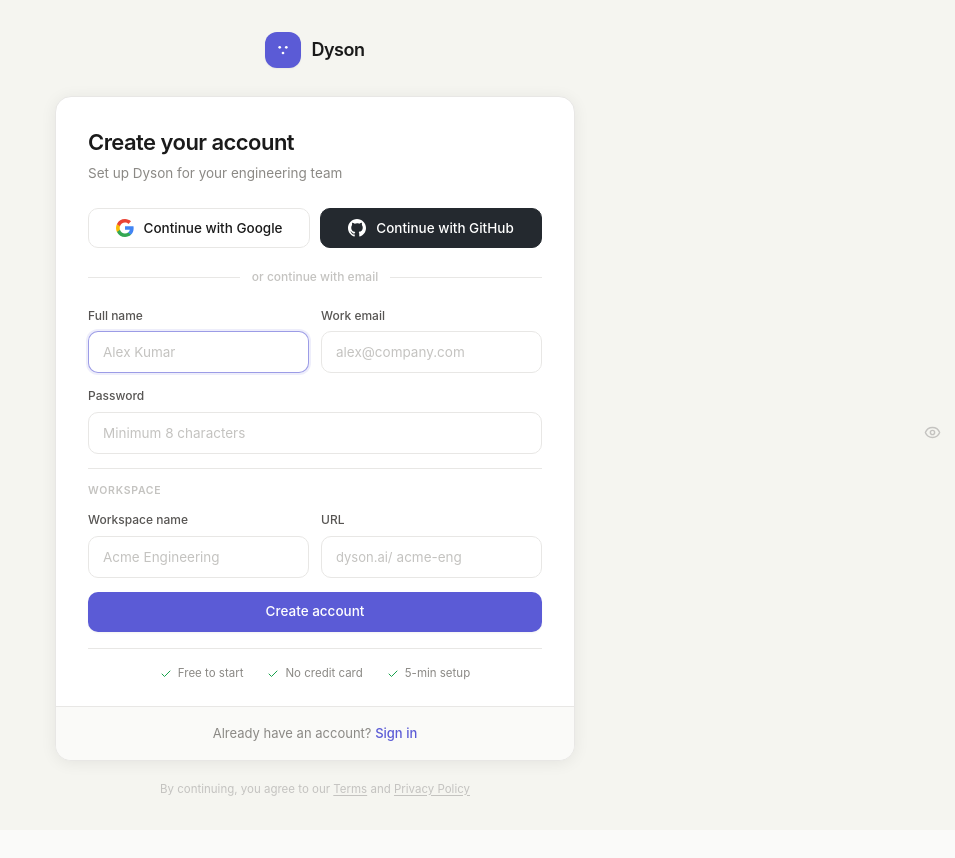
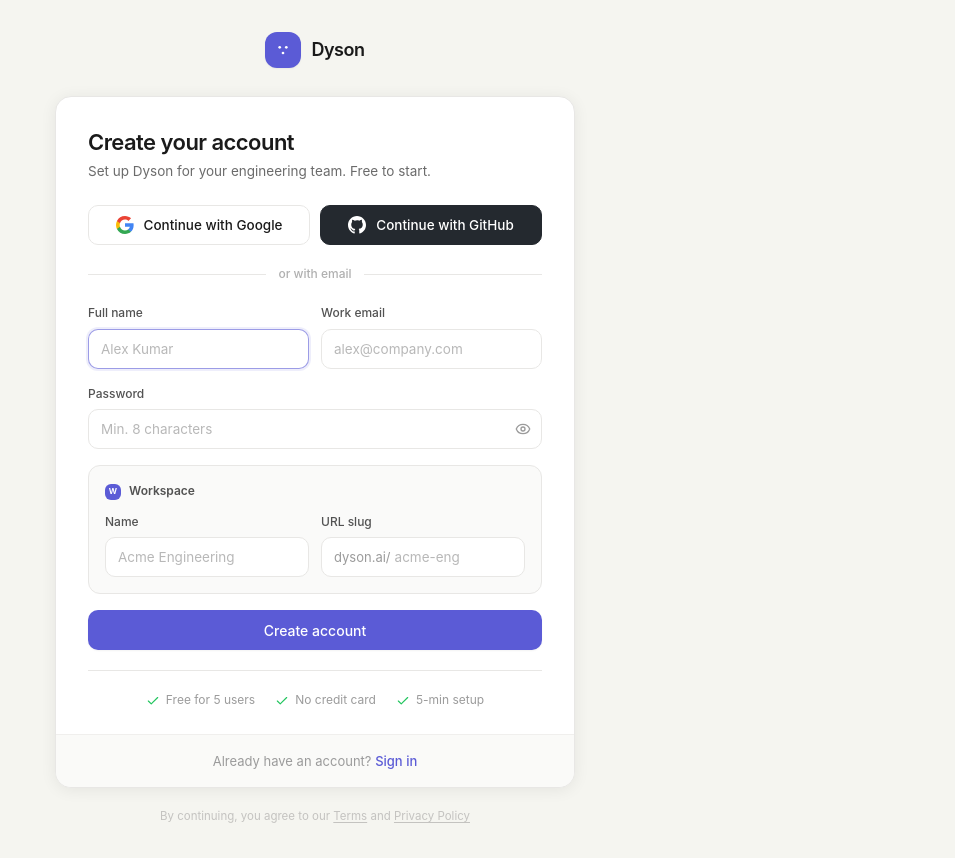
Before and after one commit to Jatin-Dev-Je/Dyson.ai, a React (Vite) app in the folder frontend/: page /signup in a window 1280 px wide. Shown: the whole page, without its empty margins (325-1280 px from the left). Before the commit the page ends 830 px from the top, so only its background shows below. Built offline with nearby package versions, Linux system fonts and the light colour scheme.

Commit message:
feat(frontend): redesign signup card — proper sections, fixed password toggle, workspace preview

```diff
--- a/frontend/src/pages/auth/Signup.tsx
+++ b/frontend/src/pages/auth/Signup.tsx
@@ -1,86 +1,115 @@
 import { useState } from 'react'
 import { Link, useNavigate } from 'react-router-dom'
-import { Eye, EyeOff, Loader2, Check } from 'lucide-react'
+import { Eye, EyeOff, Loader2, Check, ChevronRight } from 'lucide-react'
 import { AuthLayout } from './AuthLayout'
 import { OAuthButton } from '@/components/shared/OAuthButton'
 import { authApi, ApiError } from '@/lib/api'
 import { cn } from '@/lib/utils'
 
+// ─── Helpers ──────────────────────────────────────────────────────────────
+
 function toSlug(s: string) {
   return s.toLowerCase().replace(/[^a-z0-9]+/g, '-').replace(/^-|-$/g, '').slice(0, 50)
 }
 
+// ─── Password strength ────────────────────────────────────────────────────
+
 function PasswordStrength({ password }: { password: string }) {
   if (!password) return null
-  const checks = [password.length >= 8, /[A-Z]/.test(password), /[0-9!@#$%]/.test(password)]
-  const score   = checks.filter(Boolean).length
-  const bars    = ['bg-danger', 'bg-warning', 'bg-success']
-  const labels  = ['Weak', 'Fair', 'Strong']
-  const colors  = ['text-danger', 'text-warning', 'text-success']
+  const checks = [password.length >= 8, /[A-Z]/.test(password), /[0-9!@#$%^&*]/.test(password)]
+  const score  = checks.filter(Boolean).length
+  const color  = ['#EF4444', '#F59E0B', '#22C55E'][score - 1] ?? '#E5E7EB'
+  const label  = ['Weak', 'Fair', 'Strong'][score - 1] ?? 'Too short'
   return (
-    <div className="mt-2">
-      <div className="flex gap-1 mb-1.5">
+    <div className="mt-2 flex items-center gap-3">
+      <div className="flex gap-1 flex-1">
         {[0, 1, 2].map(i => (
-          <div key={i} className={cn('flex-1 h-[3px] rounded-full transition-all duration-300',
-            i < score ? bars[score - 1] : 'bg-line')} />
+          <div key={i} className="flex-1 h-[3px] rounded-full transition-all duration-300"
+            style={{ background: i < score ? color : '#E8E7E5' }} />
         ))}
       </div>
-      <p className={cn('text-[11px] font-medium', colors[score - 1] ?? 'text-ink-4')}>
-        {labels[score - 1] ?? 'Too short'}
-      </p>
+      <span className="text-[11px] font-medium flex-shrink-0" style={{ color: score ? color : '#9b9b9b' }}>
+        {label}
+      </span>
     </div>
   )
 }
 
-function InputField({
-  label, placeholder, type = 'text', value, onChange, error, autoFocus, prefix, readOnly, hint, autoComplete,
-}: {
-  label: string; placeholder?: string; type?: string; value: string
-  onChange?: (v: string) => void; error?: string | undefined; autoFocus?: boolean
-  prefix?: string; readOnly?: boolean; hint?: string | undefined; autoComplete?: string
+// ─── Field wrapper ─────────────────────────────────────────────────────────
+
+function Field({ label, error, hint, children }: {
+  label: string; error?: string | undefined; hint?: string | undefined; children: React.ReactNode
 }) {
-  const [showPw, setShowPw] = useState(false)
-  const isPassword = type === 'password'
-  const inputType = isPassword ? (showPw ? 'text' : 'password') : type
-
   return (
     <div>
       <div className="flex items-baseline justify-between mb-1.5">
-        <label className="text-[12px] font-medium text-ink-2">{label}</label>
-        {hint && <span className="text-[11px] text-ink-4">{hint}</span>}
+        <label className="text-[12px] font-medium text-[#525252]">{label}</label>
+        {hint && <span className="text-[11px] text-[#9b9b9b]">{hint}</span>}
       </div>
-      <div className={cn('flex items-center rounded-lg border bg-white transition-all overflow-hidden',
-        error ? 'border-danger/60 ring-2 ring-danger/10' : 'border-line hover:border-line-strong focus-within:border-primary/60 focus-within:ring-2 focus-within:ring-primary/10'
+      {children}
+      {error && (
+        <p className="text-[11.5px] text-[#EF4444] mt-1 flex items-center gap-1">
+          <span className="w-1 h-1 rounded-full bg-[#EF4444] inline-block flex-shrink-0" />
+          {error}
+        </p>
+      )}
+    </div>
+  )
+}
+
+// ─── Input ────────────────────────────────────────────────────────────────
+
+function Input({
+  type = 'text', value, onChange, placeholder, autoFocus, autoComplete,
+  prefix, readOnly, hasError,
+}: {
+  type?: string; value: string; onChange?: (v: string) => void
+  placeholder?: string; autoFocus?: boolean; autoComplete?: string
+  prefix?: string; readOnly?: boolean; hasError?: boolean
+}) {
+  const [show, setShow] = useState(false)
+  const isPw = type === 'password'
+
+  return (
+    <div className={cn(
+      'flex items-center h-10 rounded-lg border bg-white transition-all',
+      hasError
+        ? 'border-[#EF4444]/50 ring-2 ring-[#EF4444]/10'
+        : readOnly
+        ? 'border-[#E8E7E5] bg-[#FAFAF9]'
+        : 'border-[#E8E7E5] hover:border-[#C8C7C5] focus-within:border-[#5B5BD6]/60 focus-within:ring-2 focus-within:ring-[#5B5BD6]/10'
     )}>
       {prefix && (
-          <span className="pl-3.5 pr-1 text-[13px] text-ink-4 select-none flex-shrink-0">{prefix}</span>
+        <span className="pl-3 pr-0.5 text-[13px] text-[#9b9b9b] select-none flex-shrink-0 leading-none">
+          {prefix}
+        </span>
       )}
       <input
-          type={inputType}
+        type={isPw ? (show ? 'text' : 'password') : type}
+        value={value}
+        onChange={e => onChange?.(e.target.value)}
         placeholder={placeholder}
-          value={value}
-          readOnly={readOnly}
         autoFocus={autoFocus}
         autoComplete={autoComplete}
-          onChange={e => onChange?.(e.target.value)}
+        readOnly={readOnly}
         className={cn(
-            'flex-1 h-10 px-3.5 bg-transparent text-[13.5px] text-ink-1 placeholder:text-ink-4 outline-none',
-            prefix && 'pl-0',
-            readOnly && 'text-ink-3 cursor-default',
-            isPassword && 'pr-11'
+          'flex-1 h-full bg-transparent text-[13.5px] outline-none min-w-0',
+          prefix ? 'pl-0.5 pr-3' : 'px-3',
+          isPw && 'pr-10',
+          readOnly ? 'text-[#9b9b9b] cursor-default' : 'text-[#1a1a1a] placeholder:text-[#b8b8b8]'
         )}
       />
-        {isPassword && (
-          <button type="button" onClick={() => setShowPw(v => !v)}
-            className="absolute right-3.5 text-ink-4 hover:text-ink-2 transition-colors">
-            {showPw ? <EyeOff className="w-[17px] h-[17px]" /> : <Eye className="w-[17px] h-[17px]" />}
+      {isPw && (
+        <button type="button" onClick={() => setShow(v => !v)} tabIndex={-1}
+          className="w-9 flex items-center justify-center text-[#9b9b9b] hover:text-[#525252] transition-colors flex-shrink-0">
+          {show ? <EyeOff className="w-4 h-4" /> : <Eye className="w-4 h-4" />}
         </button>
       )}
     </div>
-      {error && <p className="text-[11.5px] text-danger mt-1.5">{error}</p>}
-    </div>
   )
 }
+
+// ─── Signup page ──────────────────────────────────────────────────────────
 
 export default function Signup() {
   const navigate = useNavigate()
@@ -95,19 +124,23 @@
   const [apiError,      setApiError]      = useState<string | null>(null)
   const [errors,        setErrors]        = useState<Record<string, string | undefined>>({})
 
+  function clearError(key: string) {
+    setErrors(prev => ({ ...prev, [key]: undefined }))
+  }
+
   function handleWorkspaceName(val: string) {
     setWorkspaceName(val)
+    clearError('workspaceName')
     if (!slugTouched) setWorkspaceSlug(toSlug(val))
-    setErrors(v => ({ ...v, workspaceName: undefined }))
   }
 
   function validate() {
     const e: Record<string, string> = {}
-    if (!name.trim())                              e.name          = 'Required'
+    if (!name.trim())                              e.name          = 'Name is required'
     if (!email.includes('@'))                      e.email         = 'Enter a valid email'
     if (password.length < 8)                       e.password      = 'At least 8 characters'
-    if (!workspaceName.trim())                     e.workspaceName = 'Required'
-    if (!/^[a-z0-9-]{2,50}$/.test(workspaceSlug)) e.workspaceSlug = 'Lowercase letters and hyphens only'
+    if (!workspaceName.trim())                     e.workspaceName = 'Workspace name is required'
+    if (!/^[a-z0-9-]{2,50}$/.test(workspaceSlug)) e.workspaceSlug = 'Only lowercase letters, numbers, hyphens'
     setErrors(e)
     return Object.keys(e).length === 0
   }
@@ -125,26 +158,36 @@
       navigate('/app', { replace: true })
     } catch (err) {
       if (err instanceof ApiError && err.code === 'SLUG_TAKEN') {
-        setErrors(v => ({ ...v, workspaceSlug: 'This URL is already taken — try another' }))
+        setErrors(v => ({ ...v, workspaceSlug: 'This URL is taken — try another' }))
       } else {
-        setApiError(err instanceof ApiError ? err.message : 'Something went wrong — try again.')
+        setApiError(err instanceof ApiError ? err.message : 'Something went wrong — please try again.')
       }
     } finally {
       setLoading(false)
     }
   }
 
+  const slugPreview = workspaceSlug
+    ? <span className="text-[#5B5BD6] font-medium">{workspaceSlug}</span>
+    : <span className="text-[#b8b8b8]">your-workspace</span>
+
   return (
     <AuthLayout wide>
-      <div className="px-8 pt-7 pb-6">
+
+      {/* ── Card body ─────────────────────────────────────────── */}
+      <div className="px-8 pt-8 pb-6">
 
         {/* Header */}
         <div className="mb-6">
-          <h1 className="text-[22px] font-semibold text-ink-1 tracking-tight mb-1">Create your account</h1>
-          <p className="text-[13.5px] text-ink-3">Set up Dyson for your engineering team</p>
+          <h1 className="text-[22px] font-semibold text-[#1a1a1a] tracking-tight leading-tight mb-1">
+            Create your account
+          </h1>
+          <p className="text-[13.5px] text-[#6b6b6b]">
+            Set up Dyson for your engineering team. Free to start.
+          </p>
         </div>
 
-        {/* OAuth — side by side on wide card */}
+        {/* OAuth buttons */}
         <div className="grid grid-cols-2 gap-2.5 mb-5">
           <OAuthButton provider="google" />
           <OAuthButton provider="github" />
@@ -152,90 +195,113 @@
 
         {/* Divider */}
         <div className="flex items-center gap-3 mb-5">
-          <div className="flex-1 h-px bg-line" />
-          <span className="text-[12px] text-ink-4 font-medium">or continue with email</span>
-          <div className="flex-1 h-px bg-line" />
+          <div className="flex-1 h-px bg-[#E8E7E5]" />
+          <span className="text-[12px] text-[#b0b0b0] font-medium">or with email</span>
+          <div className="flex-1 h-px bg-[#E8E7E5]" />
         </div>
 
         {/* API error */}
         {apiError && (
-          <div className="mb-5 flex items-start gap-2.5 px-3.5 py-3 rounded-lg bg-red-50 border border-red-200">
-            <div className="w-1.5 h-1.5 rounded-full bg-danger mt-1.5 flex-shrink-0" />
-            <p className="text-[12.5px] text-danger leading-relaxed">{apiError}</p>
+          <div className="mb-5 px-4 py-3 rounded-lg bg-[#FEF2F2] border border-[#FECACA] flex items-start gap-2.5">
+            <div className="w-1.5 h-1.5 rounded-full bg-[#EF4444] mt-1.5 flex-shrink-0" />
+            <p className="text-[12.5px] text-[#DC2626] leading-relaxed">{apiError}</p>
           </div>
         )}
 
         {/* Form */}
         <form onSubmit={handleSubmit} noValidate>
-          <div className="space-y-3.5">
+          <div className="space-y-4">
 
-            {/* Name + Email side by side */}
+            {/* Row 1: Name + Email */}
             <div className="grid grid-cols-2 gap-3">
-              <InputField label="Full name" placeholder="Alex Kumar" autoFocus
-                value={name} error={errors.name}
-                onChange={v => { setName(v); setErrors(e => ({ ...e, name: undefined })) }} />
-              <InputField label="Work email" type="email" placeholder="alex@company.com"
-                autoComplete="email" value={email} error={errors.email}
-                onChange={v => { setEmail(v); setErrors(e => ({ ...e, email: undefined })) }} />
+              <Field label="Full name" error={errors.name}>
+                <Input value={name} placeholder="Alex Kumar" autoFocus
+                  hasError={!!errors.name}
+                  onChange={v => { setName(v); clearError('name') }} />
+              </Field>
+
+              <Field label="Work email" error={errors.email}>
+                <Input type="email" value={email} placeholder="alex@company.com"
+                  autoComplete="email" hasError={!!errors.email}
+                  onChange={v => { setEmail(v); clearError('email') }} />
+              </Field>
             </div>
 
             {/* Password */}
-            <div>
-              <InputField label="Password" type="password" placeholder="Minimum 8 characters"
-                autoComplete="new-password" value={password} error={errors.password}
-                onChange={v => { setPassword(v); setErrors(e => ({ ...e, password: undefined })) }} />
+            <Field label="Password" error={errors.password}>
+              <Input type="password" value={password} placeholder="Min. 8 characters"
+                autoComplete="new-password" hasError={!!errors.password}
+                onChange={v => { setPassword(v); clearError('password') }} />
               <PasswordStrength password={password} />
+            </Field>
+
+            {/* Workspace section */}
+            <div className="rounded-xl border border-[#E8E7E5] bg-[#FAFAF9] p-4">
+              <div className="flex items-center gap-2 mb-3">
+                <div className="w-4 h-4 rounded bg-[#5B5BD6] flex items-center justify-center flex-shrink-0">
+                  <span className="text-[8px] font-bold text-white">W</span>
+                </div>
+                <span className="text-[12px] font-semibold text-[#525252]">Workspace</span>
               </div>
 
-            {/* Workspace — side by side on wide card */}
-            <div className="border-t border-line pt-3.5">
-              <p className="text-[10.5px] font-semibold text-ink-4 uppercase tracking-[0.07em] mb-3">
-                Workspace
-              </p>
               <div className="grid grid-cols-2 gap-3">
-                <InputField label="Workspace name" placeholder="Acme Engineering"
-                  value={workspaceName} error={errors.workspaceName}
+                <Field label="Name" error={errors.workspaceName}>
+                  <Input value={workspaceName} placeholder="Acme Engineering"
+                    hasError={!!errors.workspaceName}
                     onChange={handleWorkspaceName} />
-                <InputField label="URL" prefix="dyson.ai/"
-                  placeholder="acme-eng" value={workspaceSlug} error={errors.workspaceSlug}
+                </Field>
+
+                <Field label="URL slug" error={errors.workspaceSlug}>
+                  <Input value={workspaceSlug} placeholder="acme-eng"
+                    prefix="dyson.ai/" hasError={!!errors.workspaceSlug}
                     onChange={v => {
                       setSlugTouched(true)
                       setWorkspaceSlug(v.toLowerCase().replace(/[^a-z0-9-]/g, ''))
-                    setErrors(e => ({ ...e, workspaceSlug: undefined }))
+                      clearError('workspaceSlug')
                     }} />
+                </Field>
               </div>
+
+              {/* Slug preview */}
+              {(workspaceName || workspaceSlug) && !errors.workspaceSlug && (
+                <p className="text-[11.5px] text-[#9b9b9b] mt-2.5 flex items-center gap-1">
+                  <ChevronRight className="w-3 h-3 flex-shrink-0" />
+                  Your workspace URL: <span className="font-mono ml-0.5">dyson.ai/{slugPreview}</span>
+                </p>
+              )}
             </div>
 
             {/* Submit */}
             <button type="submit" disabled={loading}
-              className="w-full h-10 flex items-center justify-center gap-2 rounded-lg bg-primary text-[13.5px] font-medium text-white hover:bg-primary-hover disabled:opacity-50 disabled:cursor-not-allowed transition-colors shadow-sm">
+              className="w-full h-10 flex items-center justify-center gap-2 rounded-lg bg-[#5B5BD6] text-[14px] font-medium text-white hover:bg-[#4F4FBF] active:scale-[0.99] disabled:opacity-50 disabled:cursor-not-allowed transition-all shadow-sm">
               {loading
-                ? <><Loader2 className="w-4 h-4 animate-spin" /> Creating account…</>
+                ? <><Loader2 className="w-4 h-4 animate-spin" />Creating account…</>
                 : 'Create account'}
             </button>
           </div>
         </form>
 
         {/* Trust signals */}
-        <div className="flex items-center justify-center gap-6 mt-4 pt-4 border-t border-line">
-          {['Free to start', 'No credit card', '5-min setup'].map(t => (
+        <div className="flex items-center justify-center gap-5 mt-5 pt-5 border-t border-[#E8E7E5]">
+          {['Free for 5 users', 'No credit card', '5-min setup'].map(t => (
             <div key={t} className="flex items-center gap-1.5">
-              <Check className="w-3 h-3 text-success flex-shrink-0" />
-              <span className="text-[11.5px] text-ink-3">{t}</span>
+              <Check className="w-3.5 h-3.5 text-[#22C55E] flex-shrink-0" />
+              <span className="text-[12px] text-[#9b9b9b]">{t}</span>
             </div>
           ))}
         </div>
       </div>
 
-      {/* Card footer */}
-      <div className="px-8 py-4 border-t border-line bg-[#FAFAF8] text-center">
-        <p className="text-[13px] text-ink-3">
+      {/* ── Card footer ───────────────────────────────────────── */}
+      <div className="px-8 py-4 border-t border-[#F0EFED] bg-[#FAFAF8] text-center">
+        <p className="text-[13px] text-[#9b9b9b]">
           Already have an account?{' '}
-          <Link to="/login" className="text-primary font-medium hover:text-primary-hover transition-colors">
+          <Link to="/login" className="text-[#5B5BD6] font-medium hover:text-[#4F4FBF] transition-colors">
             Sign in
           </Link>
         </p>
       </div>
+
     </AuthLayout>
   )
 }
```
Lines whose indentation alone changed are shown as unchanged.
